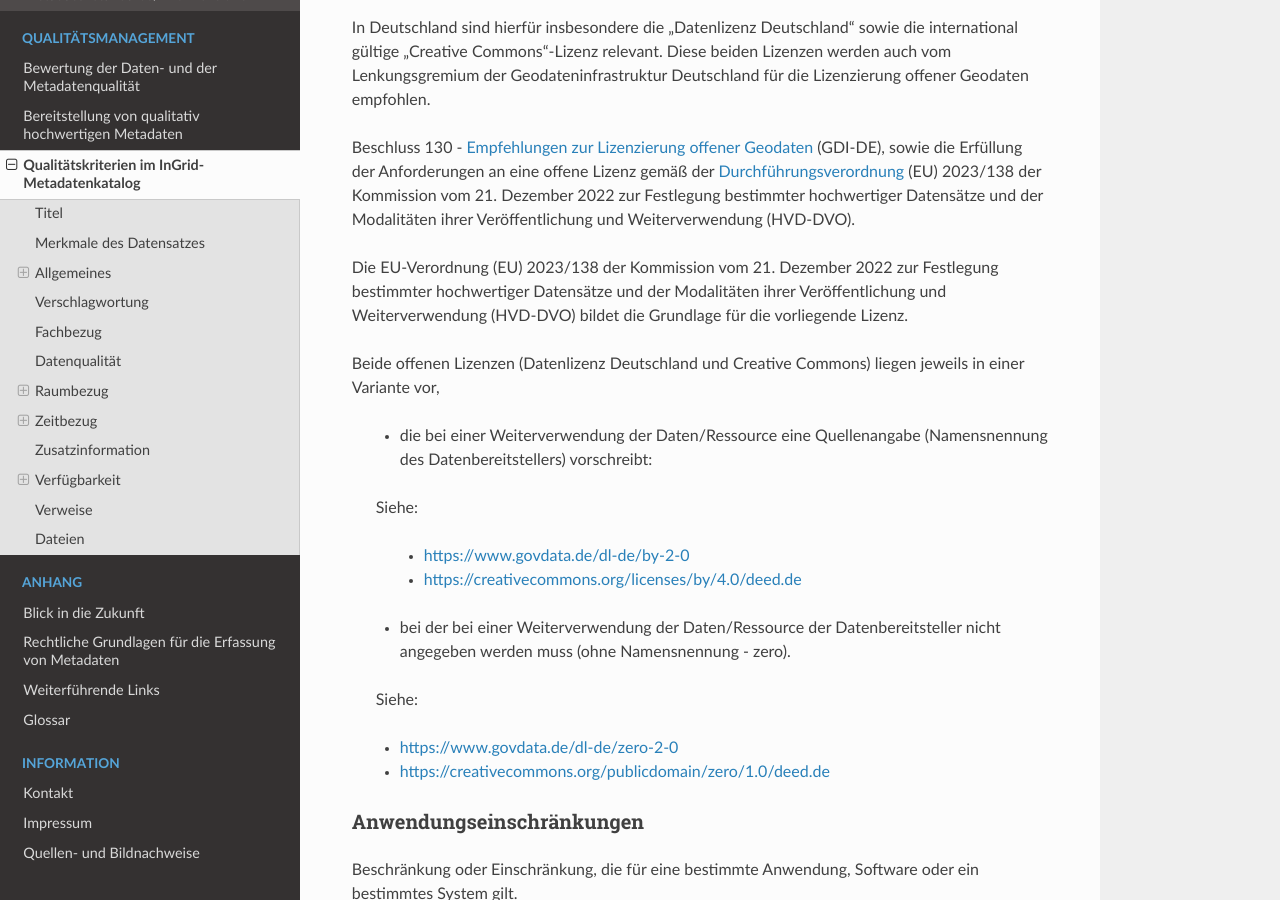
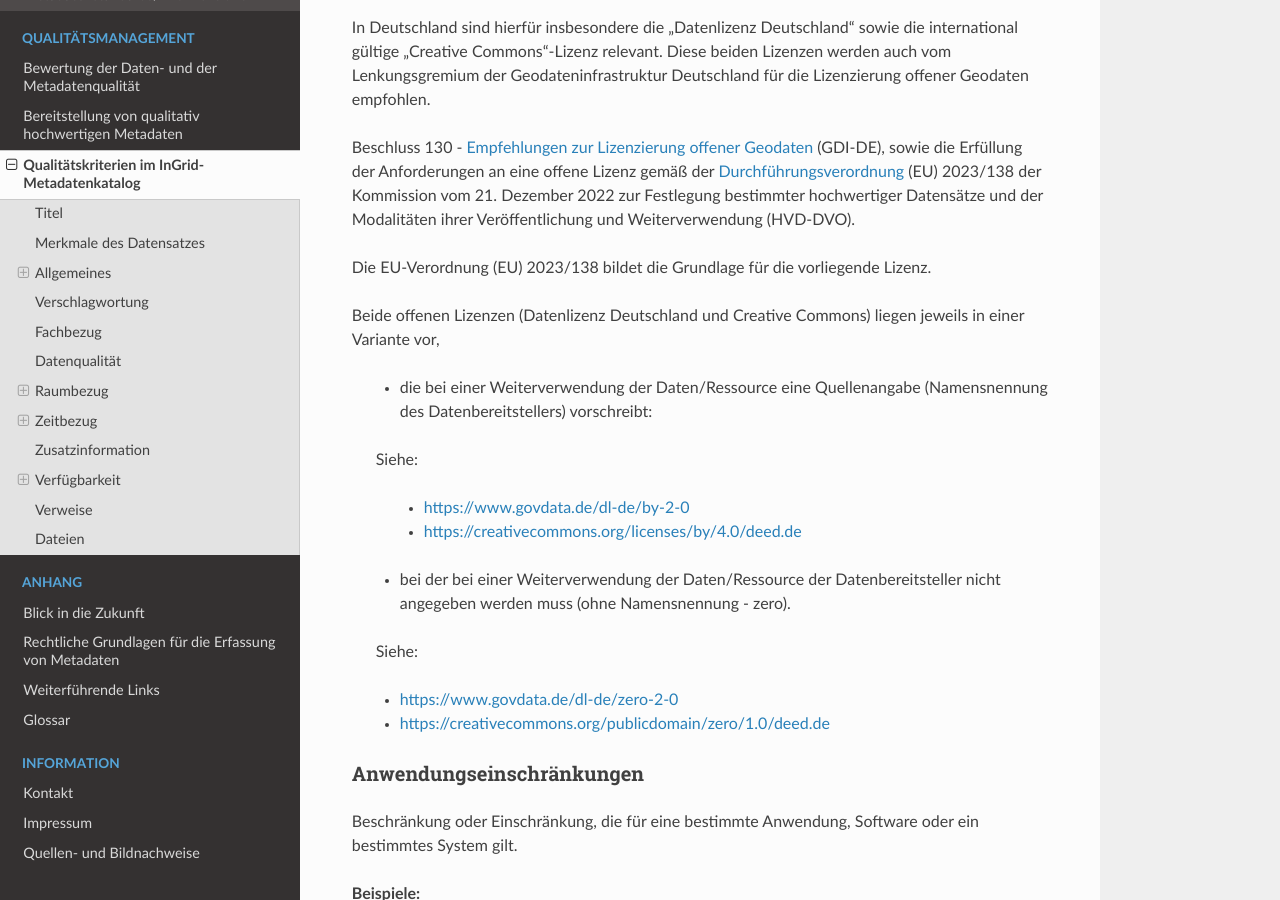
Before and after one commit to tomiwo/ingrid-mdk-st-high-quality-metadata, a Sphinx documentation site: the page built from docs/qualitaetsmanagement/metadatenschema-ige.rst, in a window 1280 px wide and 900 px high, scrolled down 6145 px. Built offline with Sphinx 7.4.7 and the Read the Docs theme 3.1.0, drawn with Linux system fonts in a browser that asks for light colours.

Commit message:
Update metadatenschema-ige.rst

```diff
--- a/docs/qualitaetsmanagement/metadatenschema-ige.rst
+++ b/docs/qualitaetsmanagement/metadatenschema-ige.rst
@@ -204,7 +204,7 @@ In Deutschland sind hierfür insbesondere die „Datenlizenz Deutschland“ sowi
 
 Beschluss 130 - `Empfehlungen zur Lizenzierung offener Geodaten <https://www.gdi-de.org/download/Beschluss/Beschluss_130_Empfehlungen_zur_Lizenzierung_offener_Geodaten_V1-0.pdf>`_ (GDI-DE), sowie die Erfüllung der Anforderungen an eine offene Lizenz gemäß der `Durchführungsverordnung <https://eur-lex.europa.eu/legal-content/DE/TXT/PDF/?uri=CELEX:32023R0138&from=DE>`_ (EU) 2023/138 der Kommission vom 21. Dezember 2022 zur Festlegung bestimmter hochwertiger Datensätze und der Modalitäten ihrer Veröffentlichung und Weiterverwendung (HVD-DVO).
 
-Die EU-Verordnung (EU) 2023/138 der Kommission vom 21. Dezember 2022 zur Festlegung bestimmter hochwertiger Datensätze und der Modalitäten ihrer Veröffentlichung und Weiterverwendung (HVD-DVO) bildet die Grundlage für die vorliegende Lizenz.
+Die EU-Verordnung (EU) 2023/138 bildet die Grundlage für die vorliegende Lizenz.
 
 Beide offenen Lizenzen (Datenlizenz Deutschland und Creative Commons) liegen jeweils in einer Variante vor,
 
```
